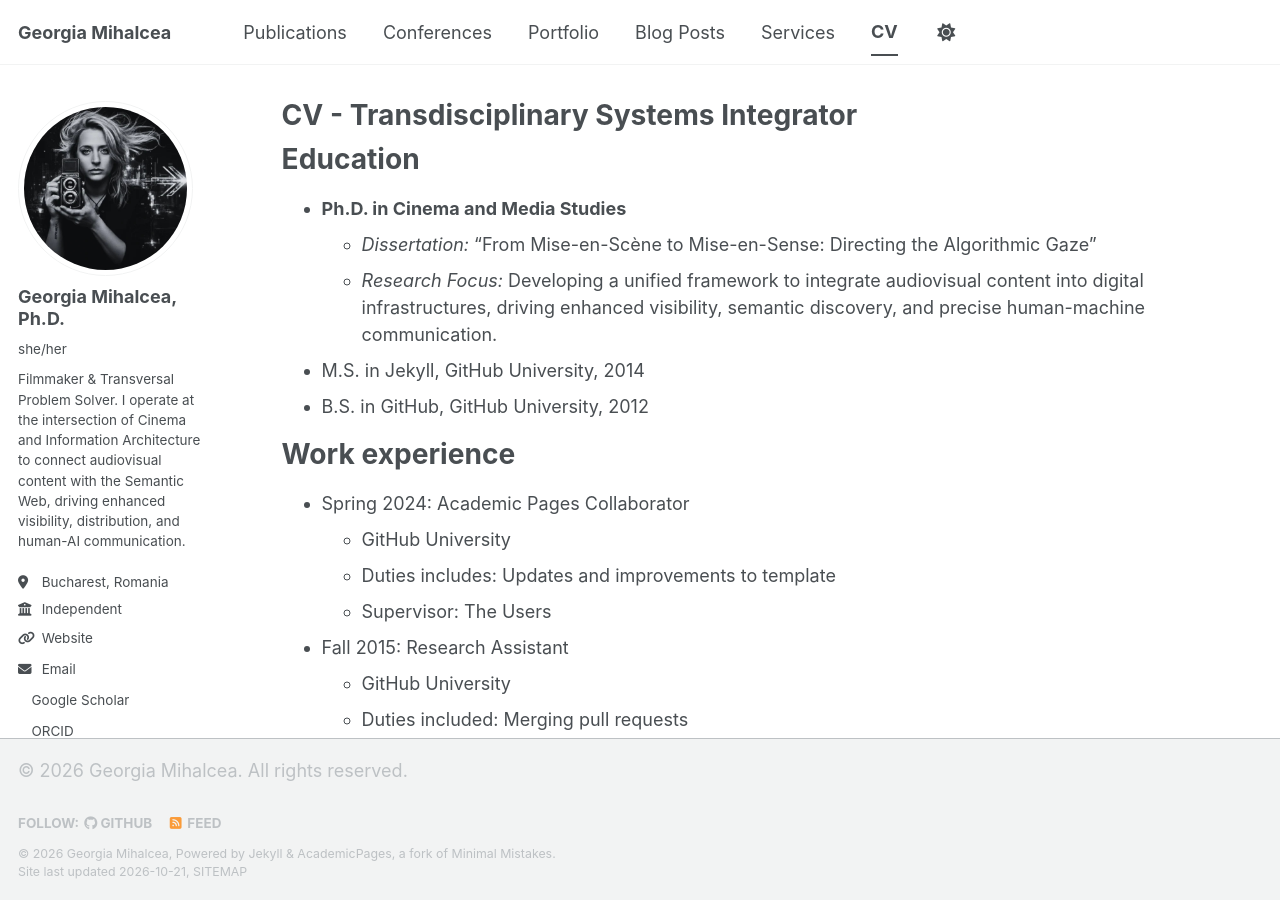
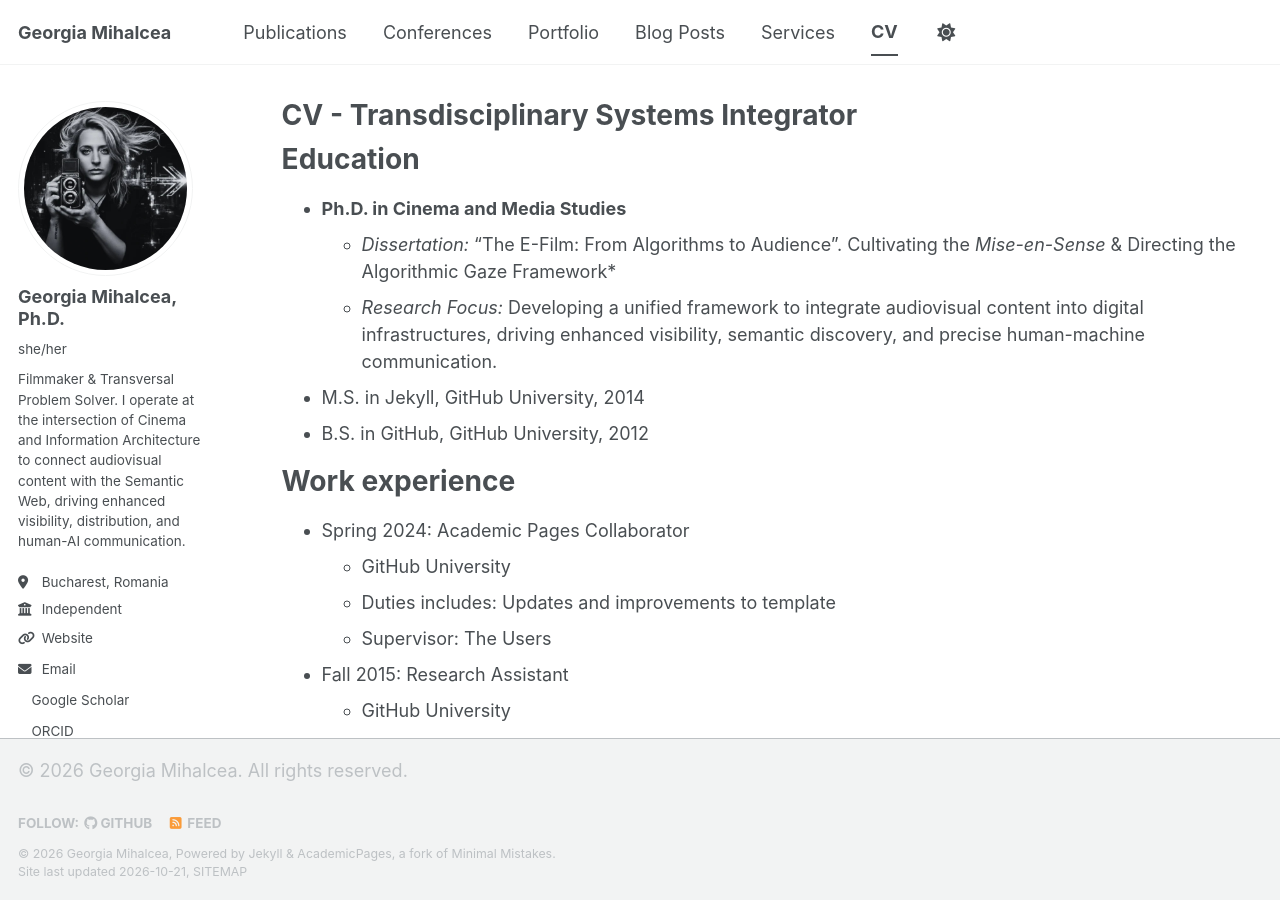
Before and after one commit to GeorgiaMihalcea/georgiamihalcea.github.io, a Jekyll site: the page built from _pages/cv.md, in a window 1280 px wide and 900 px high. Built offline with Jekyll 4.4.1, drawn with Linux system fonts in a browser that asks for light colours; a style sheet for code colours, icons or effects is not loaded.

Commit message:
Revise dissertation title and research focus
Updated dissertation title and added framework description.

```diff
--- a/_pages/cv.md
+++ b/_pages/cv.md
@@ -7,7 +7,7 @@ author_profile: true
 Education
 ======
 *   **Ph.D. in Cinema and Media Studies**
-    *   *Dissertation:* "From Mise-en-Scène to Mise-en-Sense: Directing the Algorithmic Gaze"
+    *   *Dissertation:* "The E-Film: From Algorithms to Audience". Cultivating the *Mise-en-Sense* & Directing the Algorithmic Gaze Framework*
     *   *Research Focus:* Developing a unified framework to integrate audiovisual content into digital infrastructures, driving enhanced visibility, semantic discovery, and precise human-machine communication.
 
 * M.S. in Jekyll, GitHub University, 2014
```
